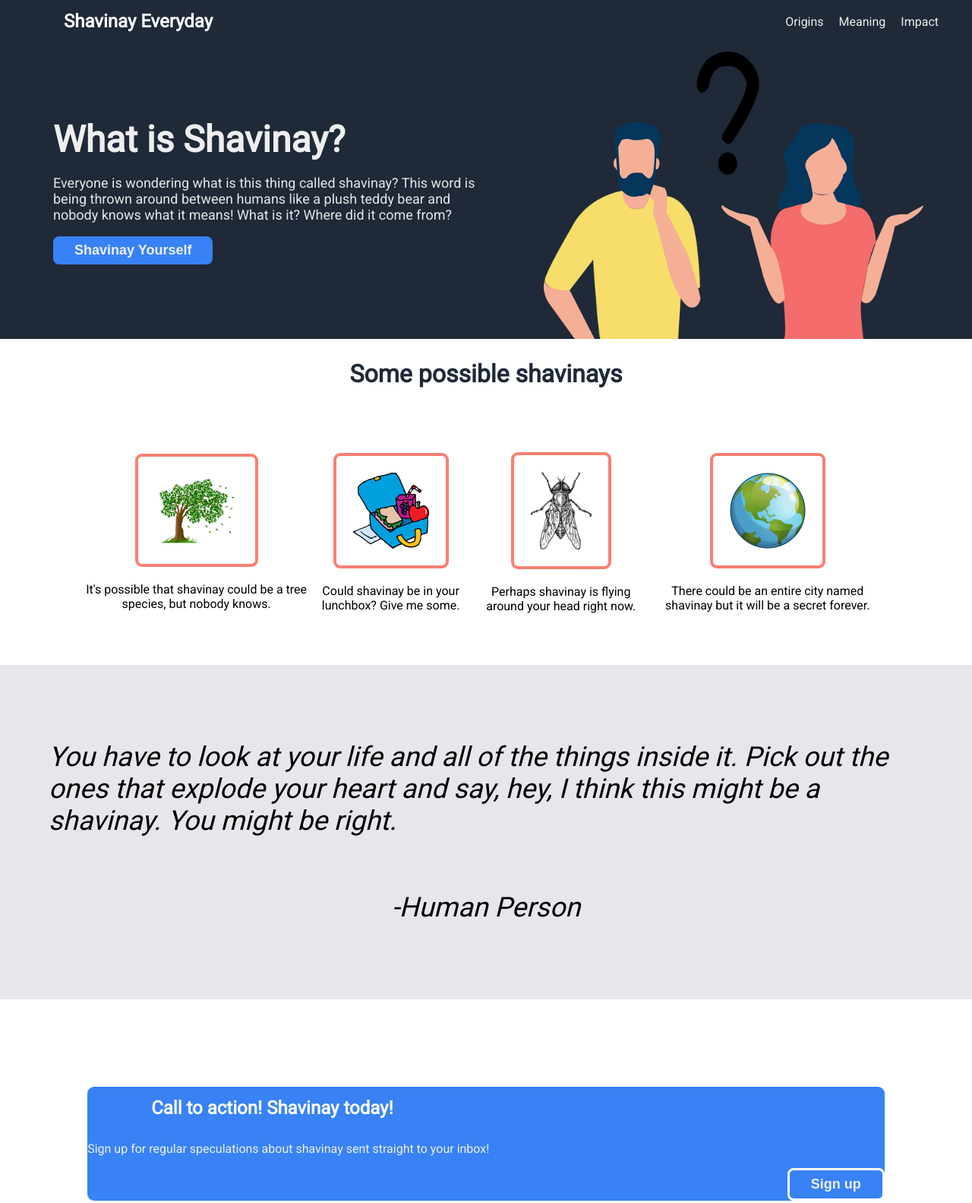
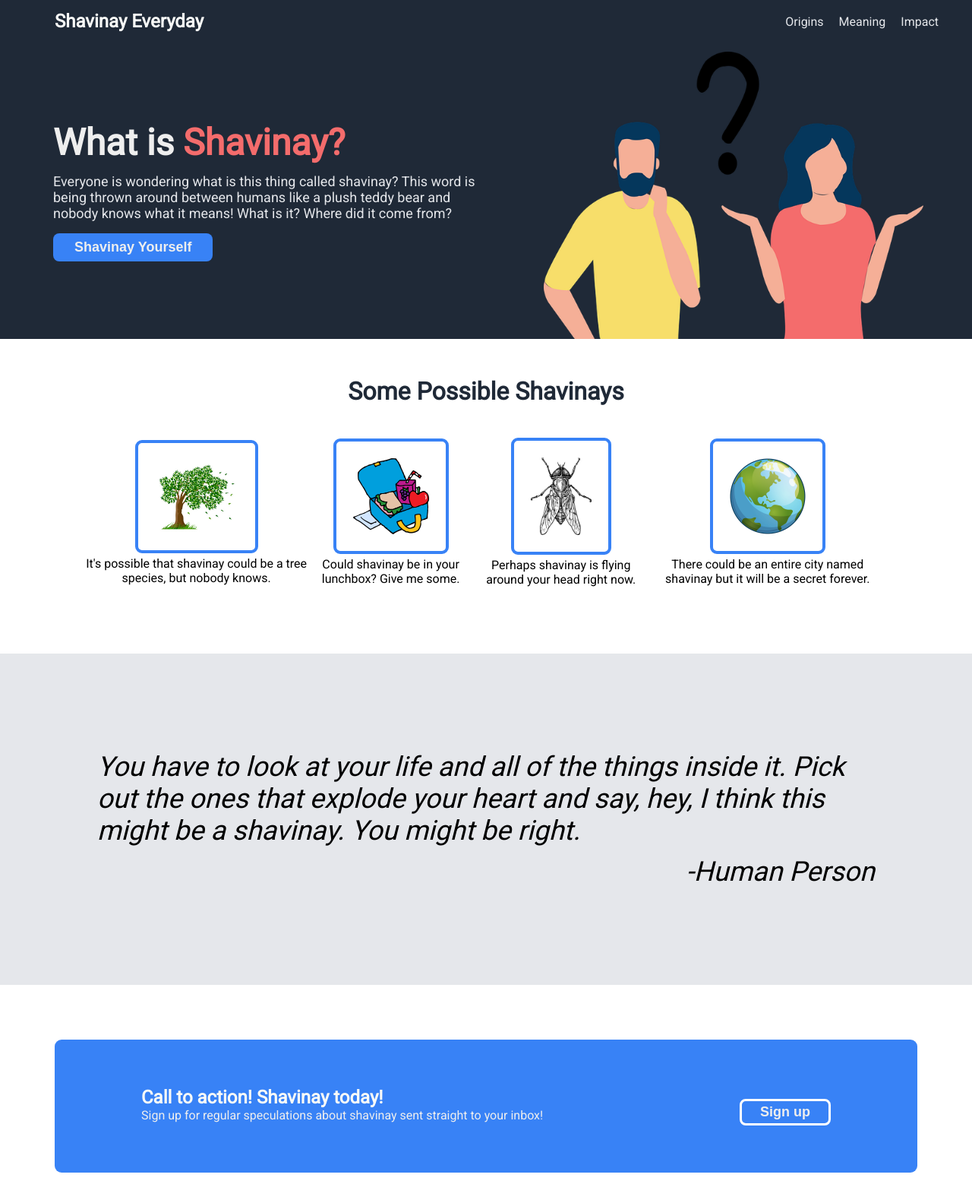
Before and after one commit to KatHolsten/shavinay, a plain HTML site: page index.html in a window 1280 px wide. Shown: the top 1583 px of the page at 76% size. Drawn offline with Linux system fonts and the light colour scheme.

Commit message:
centered call section added hover and button effects

```diff
--- a/index.html
+++ b/index.html
@@ -15,23 +15,23 @@
       <div class="header-top">
         <h3>Shavinay Everyday</h3>
           <ul>
-            <li>Origins</li>
-            <li>Meaning</li>
-            <li>Impact</li>
+            <li><a href="#">Origins</a></li>
+            <li><a href="#">Meaning</a></li>
+            <li><a href="#">Impact</a></li>
           </ul>
       </div>
 
       <div class="header-content">
         <div class="header-left">
-        <h1>What is Shavinay?</h1>
+        <h1>What is <span class="color-text">Shavinay?</span></h1>
         <p>Everyone is wondering what is this thing called shavinay? This word is being thrown around between humans like a plush teddy bear and nobody knows what it means! What is it? Where did it come from?</p>
-        <button>Shavinay Yourself</button>
+        <button class="header-button">Shavinay Yourself</button>
         </div>
         <img src="../shavinay/img/question.png" alt="vector image of a male and female with a question mark between them">
       </div>
     </header>
 
-    <h2>Some possible shavinays</h2>
+    <h2>Some Possible Shavinays</h2>
       <div class="image-section">
           <div>
             <img src="../shavinay/img/tree.jpg" alt="a tree">
@@ -58,22 +58,18 @@
     <div>
       <div class="quote-section">
         <p>You have to look at your life and all of the things inside it. Pick out the ones that explode your heart and say, hey, I think this might be a shavinay. You might be right.</p>
-        <p>-Human Person</p>
+        <p class="author">-Human Person</p>
       </div>
 
       <div class="call">
-        <h3>Call to action! Shavinay today!</h3>
-        <p>Sign up for regular speculations about shavinay sent straight to your inbox!</p>
+        <div>
+          <h3>Call to action! Shavinay today!</h3>
+          <p>Sign up for regular speculations about shavinay sent straight to your inbox!</p>
+        </div>
         <button>Sign up</button>
       </div>
     </div>
 
     <footer>Copyright © Shavinay Society 2021</footer>
-
-
-
-
-
-
   </body>
 </html>
--- a/style.css
+++ b/style.css
@@ -2,6 +2,8 @@ body {
   font-family: 'Roboto', sans-serif;
   margin: 0;
   height: 100vh;
+  display: flex;
+  flex-direction: column;
 }
 
 header {
@@ -16,12 +18,27 @@ header {
   padding-right: 44px;
 }
 
+.header-top h3 {
+  margin-left: 48px;
+}
+
 ul {
   padding: 0;
   margin: 0;
   list-style-type: none;
   display: flex;
   gap: 20px;
+}
+
+li a {
+  list-style-type: none;
+  color: #e5e7eb;
+  text-decoration: none;
+}
+
+a:hover {
+  color: #3882f6;
+  font-size:larger;
 }
 /*find a better way to align header-content text with header-top text */
 .header-content img {
@@ -34,8 +51,11 @@ ul {
   display: flex;
   justify-content: flex-end;
   align-items: center;
-  /* border: 5px solid darksalmon; */
   margin: auto;
+}
+
+.color-text {
+  color: #f46c6c;
 }
 
 .header-left {
@@ -47,6 +67,10 @@ ul {
   margin-right: 70px;
 }
 
+.header-left h1 {
+  margin-bottom: 12px;
+}
+
 button {
   background: #3882f6;
   color: #eeeeee;
@@ -55,6 +79,12 @@ button {
   padding: 8px 28px;
   border-radius: 8px;
   border: 0;
+  margin-top: 16px;
+}
+/* button hover effect*/
+button:hover {
+  background: #f7de6a;
+  color: #1f2937;
 }
 
 h3 {
@@ -79,22 +109,23 @@ h1 {
 h2 {
   text-align: center;
   font-size: 32px;
-  font-weight: bolder;
+  font-weight: 900;
   color: #1f2937;
-  margin-bottom: 32px;
+  margin: 50px 0 20px 0;
 }
-/* find way to bring images closer together without text running into text */
+
 .image-section {
   display: flex;
   align-items: center;
   justify-content: center;
   text-align: center;
-  padding: 52px 112px;
+  padding: 22px 112px;
+  margin-bottom: 66px;
 }
 
 .image-section img {
   max-width: 100px;
-  border: 4px solid salmon;
+  border: 4px solid #3882f6;
   border-radius: 9px;
   padding: 22px;
 }
@@ -112,24 +143,35 @@ h2 {
   display: flex;
   flex-direction: column;
   align-items: center;
-  justify-content: center;
+  justify-content: flex-end;
   font-size: 36px;
   font-style: italic;
-  padding: 5%;
+  padding: 10%;
 }
-/* find way to line up h3 and p */
+
+.author {
+  align-self: flex-end;
+  margin-top: 12px;
+}
+
 .call {
   background: #3882f6;
-  margin: 9%;
+  margin: 72px;
+  padding: 62px 114px;
   border-radius: 9px;
   color: #eeeeee;
   display: flex;
-  flex-direction: column;
+  justify-content: space-between;
 }
-/* figure out button padding */
+
+.call h3, p {
+  margin: 0;
+  padding: 0;
+}
+
 .call button {
   border: 3px solid white;
-  /* padding: 4px 24px; */
+  padding: 4px 24px;
   align-self: flex-end;
 }
 
```
